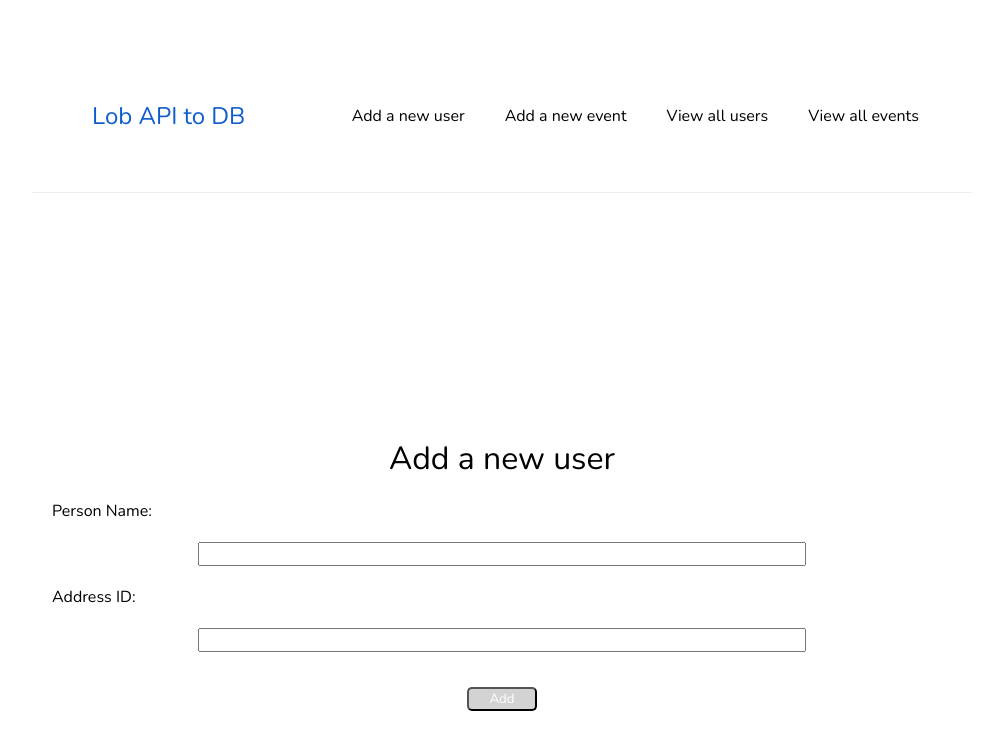
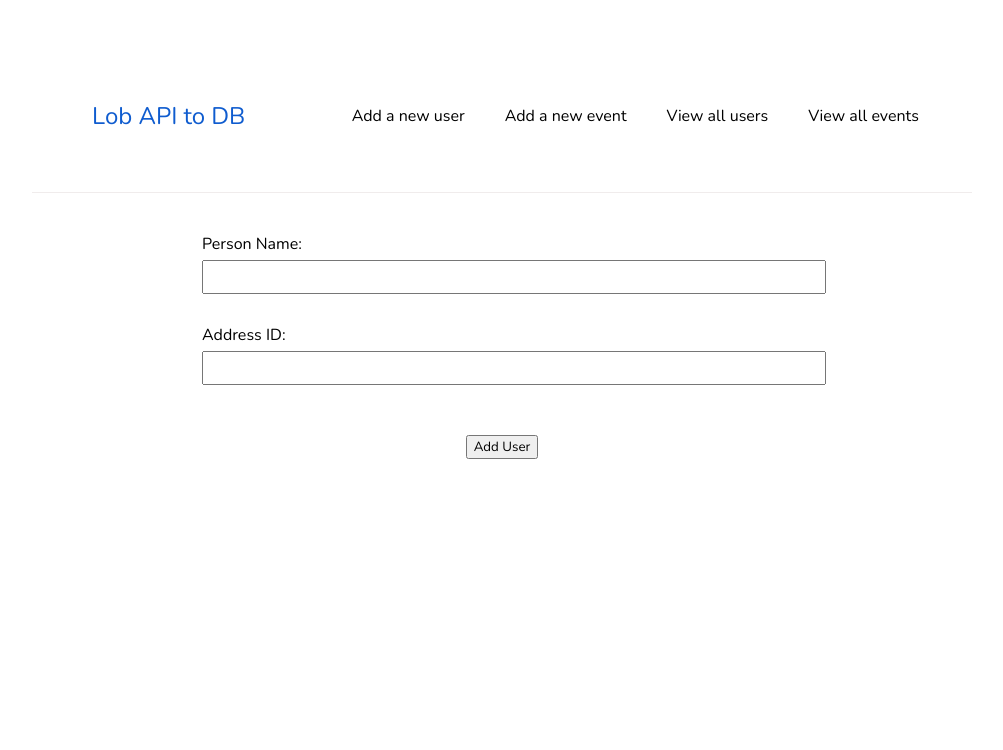
Before and after one commit to Open-Avenues-Foundation/p23164-deliver-greeting-cards, a React (Create React App) app in the folder client/: page /postuser in a window 1280 px wide. Shown: the top 750 px of the page, without its empty margins (138-1141 px from the left). Built offline with nearby package versions, Linux system fonts and the light colour scheme; the HTML template or start-up script is replaced by a standard one.

Commit message:
css styling for create components

```diff
--- /dev/null
+++ b/client/src/components/CreateEvent.css
@@ -0,0 +1,19 @@
+
+.postEvent {
+    max-width: 600px;
+    margin: 0 auto;
+    margin-top: 40px;
+    text-align: center;
+  }
+
+  .postEvent label {
+    text-align: left;
+    display: block;
+  }
+
+  .postEvent input {
+    width: 100%;
+    padding: 6px 10px;
+    margin-top: 5px;
+    margin-bottom: 30px;
+  }
--- a/client/src/components/CreateEvent.js
+++ b/client/src/components/CreateEvent.js
@@ -1,7 +1,6 @@
-import { useState } from "react";
 import React from "react";
 import axios from "axios";
-import '../index.css';
+import './CreateEvent.css'
 
 export default class CreateEvent extends React.Component {
     state = {
@@ -55,7 +54,7 @@ export default class CreateEvent extends React.Component {
                     User Id:
                     <input type = "text" name = "userId" onChange = {this.handleUserIdName} />
                 </label>
-                <button type = "submit">Add event</button>
+                <button type = "submit">Add Event</button>
                 </form>
 
             </div>
--- a/client/src/components/CreateUser.css
+++ b/client/src/components/CreateUser.css
@@ -23,14 +23,21 @@ input{
     font-weight: normal;
 }
 
-.btn{
+.postUser {
+    max-width: 600px;
+    margin: 0 auto;
+    margin-top: 40px;
+    text-align: center;
+  }
 
-    width: 70px;
-    padding: 6px 10;
-    margin: 15px auto;
-    background-color: lightgrey;
-    border-radius: 5px;
-    color: white;
+.postUser label {
+    text-align: left;
+    display: block;
+}
 
-
+.postUser input {
+    width: 100%;
+    padding: 6px 10px;
+    margin-top: 5px;
+    margin-bottom: 30px;
 }
--- a/client/src/components/CreateUser.js
+++ b/client/src/components/CreateUser.js
@@ -36,10 +36,8 @@ export default class CreateUser extends React.Component {
 
     render() {
         return (
-            <div className="form">
-
+            <div className="postUser">
                 <form onSubmit={this.handleSubmit}>
-                    <h1> Add a new user</h1>
                     <label>
                         Person Name:
                         <input type="text" name="name" onChange={this.handleChange}/>
@@ -50,7 +48,7 @@ export default class CreateUser extends React.Component {
                     <input type= "text" address_id="address_id" onChange={this.handleChange1}/>
                     </label>
 
-                    <button className = "btn" type="submit">Add</button>
+                    <button type="submit">Add User</button>
                 </form>
             </div>
         );
--- a/client/src/index.css
+++ b/client/src/index.css
@@ -37,22 +37,3 @@
 .navbar a:hover {
   color: rgb(15, 92, 207)
 }
-
-.postEvent {
-  max-width: 600px;
-  margin: 0 auto;
-  margin-top: 40px;
-  text-align: center;
-}
-
-.postEvent label {
-  text-align: left;
-  display: block;
-}
-
-.postEvent input {
-  width: 100%;
-  padding: 6px 10px;
-  margin-top: 5px;
-  margin-bottom: 30px;
-}
```
